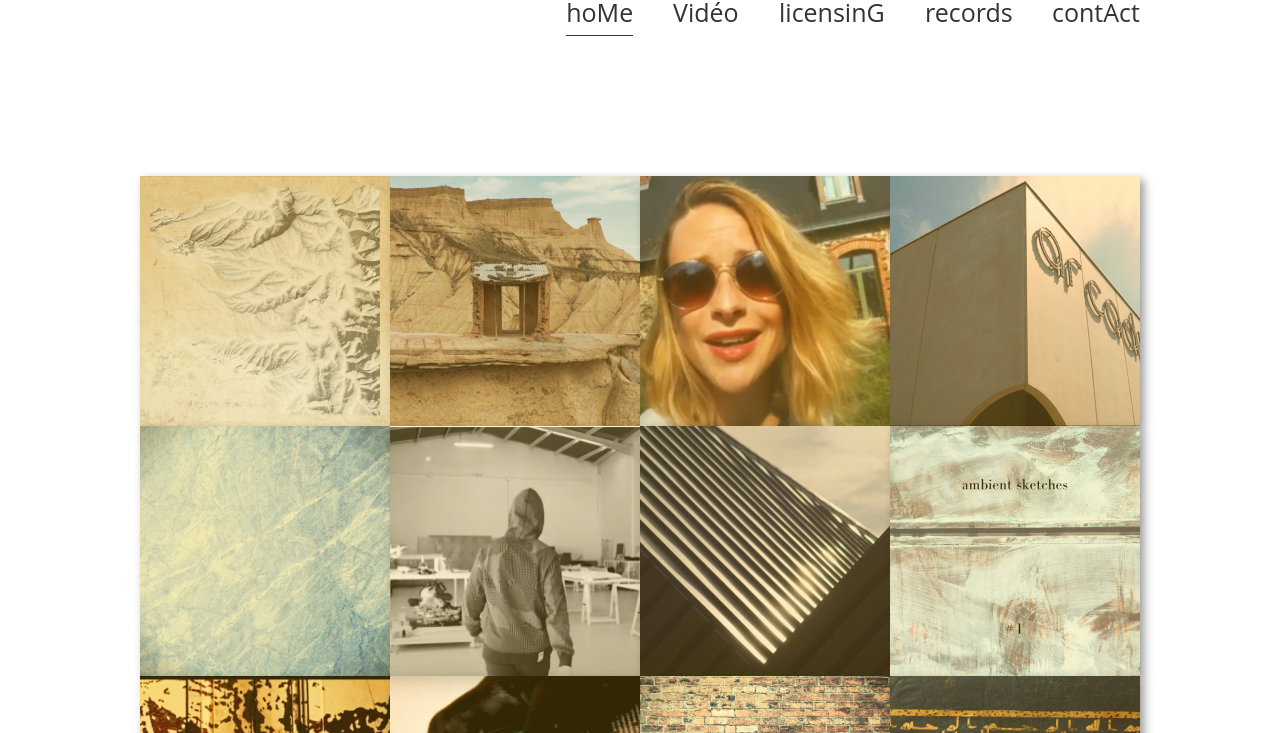
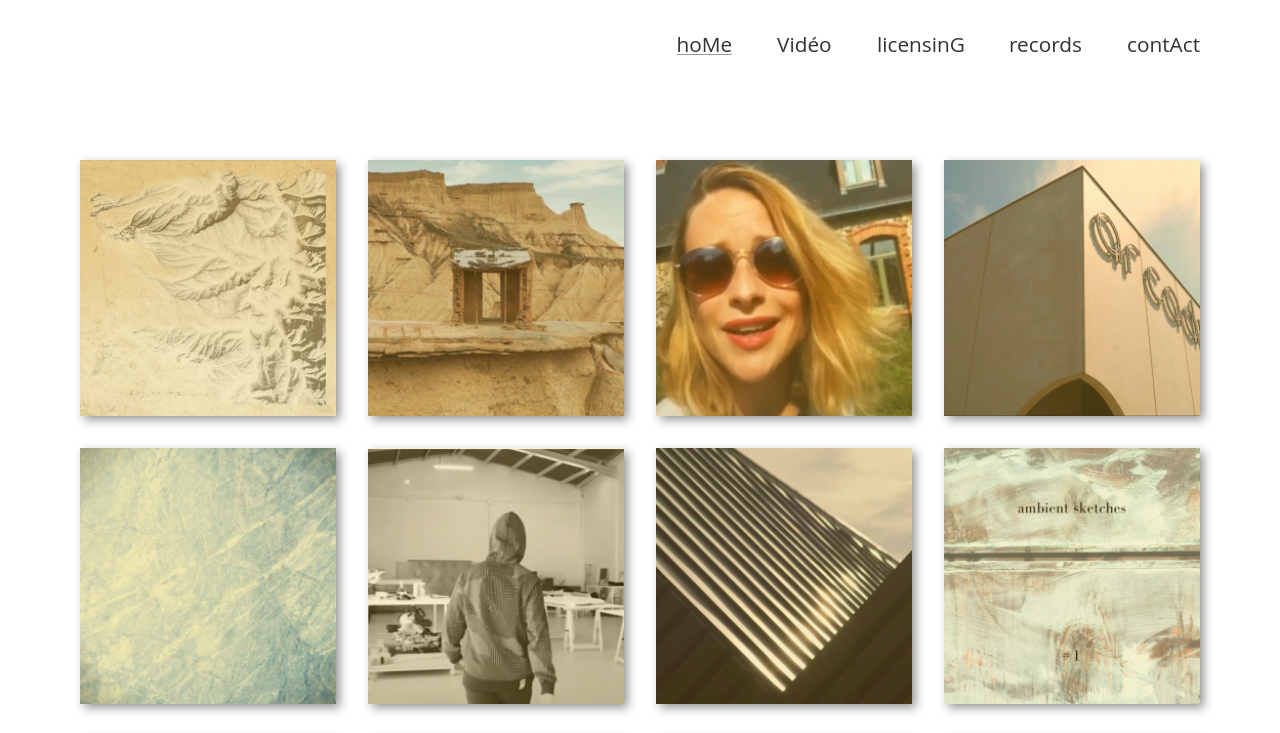
Before and after one commit to elodiebellec/simon_rousseau, a plain HTML site: page index.html in a window 1280 px wide. Shown: the top 733 px of the page. Drawn offline with Linux system fonts and the light colour scheme; a web font is replaced by a local one.

Commit message:
menu style and grid correction

```diff
--- a/css/styles.css
+++ b/css/styles.css
@@ -76,23 +76,23 @@ html {
 
 .wrapper {
   display: grid;
-  grid-template-columns: 1fr 4fr 1fr;
-  grid-template-rows: 10em auto 10em;
-  grid-gap: 1rem;
+  grid-template-columns: auto 70em auto;
+  grid-template-rows: 10em auto 20em;
 }
 
-nav {
+header {
   grid-column: 2 / 3;
   grid-row: 1 / 2;
 
 
 }
 
+
 nav ul {
     list-style-type: none;
     display: flex;
     justify-content: flex-end;
-    margin-bottom: 5%;
+    margin-top: 3%;
 }
 
 nav li {
@@ -104,8 +104,7 @@ nav a {
     text-decoration: none;
     color: #333;
     font-family:'Major Mono Display', 'Open Sans', sans-serif;
-    font-size: 25px;
-    padding-bottom: 10px;
+    font-size: 1.3em;
 }
 
 .hvr-underline-from-left {
@@ -113,7 +112,7 @@ nav a {
   vertical-align: middle;
   -webkit-transform: perspective(1px) translateZ(0);
   transform: perspective(1px) translateZ(0);
-  box-shadow: 0 0 1px rgba(0, 0, 0, 0);
+  box-shadow: 0 0 1px  rgba(0, 0, 0, 0);
   position: relative;
   overflow: hidden;
 }
@@ -124,7 +123,7 @@ nav a {
   left: 0;
   right: 100%;
   bottom: 0;
-  background: #333;
+  background: rgba(51, 51, 51, 0.5);
   height: 1px;
   -webkit-transition-property: right;
   transition-property: right;
@@ -138,7 +137,8 @@ nav a {
 }
 
 .currentPage {
-  border-bottom: 1px solid #333;
+  border-bottom: 1px solid rgba(51, 51, 51, 0.5);
+
 }
 
 #portfolio {
@@ -148,13 +148,14 @@ nav a {
   grid-template-columns: 1fr 1fr 1fr 1fr;
   align-items: start;
   justify-content: center;
+  gap: 2em;
 
 }
 
 .imgContainer {
     position: relative;
-    width: 250px;
-    height: 250px;
+    width: 16em;
+    height: 16em;
     align-self: center;
     justify-self: center;
 
@@ -162,8 +163,8 @@ nav a {
 
 
 .colorFilter {
-    width: 250px;
-    height: 250px;
+    width: 16em;
+    height: 16em;
     background-color: #F3C41C;
     opacity: 0.2;
     z-index: 2;
@@ -173,8 +174,8 @@ nav a {
 
 .illustration {
     cursor: pointer;
-    width: 250px;
-    height: 250px;
+    width: 16em;
+    height: 16em;
     z-index: 1;
     position: absolute;
     filter: drop-shadow(4px 4px 5px rgba(0, 0, 0, 0.4));
@@ -189,17 +190,18 @@ footer {
   display: flex;
   flex-direction: column;
   align-items: center;
-  margin-top: 5%;
+  padding-top: 10%;
+  vertical-align: bottom;
 }
 
 #name p{
     font-family:'Major Mono Display', 'Open Sans', sans-serif;
-    font-size: 18px;
+    font-size: 1.2em;
     text-align: center;
     margin-bottom: 2%;
 }
 #name {
-  border-bottom: 1px solid rgba(51,51,51,0.3);
+  border-bottom: 0.03em solid rgba(51,51,51,0.3);
   width: 100%
 }
 
@@ -207,10 +209,10 @@ footer {
   margin: 2% 0 3% 0;
 }
 #socialMedia a, #socialMedia iframe {
-  margin: 0 23px;
+  margin: 0 1.5em;
 }
 
 #brand{
     font-family:'Montserrat', 'Open Sans', sans-serif;
-    font-size: 14px;
+    font-size: 0.8em;
 }
--- a/index.html
+++ b/index.html
@@ -11,6 +11,7 @@
 
   <body>
     <div class="wrapper">
+      <header>
         <nav>
           <ul>
             <li><a href="index.html" class="currentPage">hoMe</a></li>
@@ -20,7 +21,7 @@
             <li><a href="contactPage.html" class="hvr-underline-from-left">contAct</a></li>
           </ul>
         </nav>
-
+      </header>
 
       <div id="portfolio">
 
```
Lines whose indentation alone changed are shown as unchanged.
